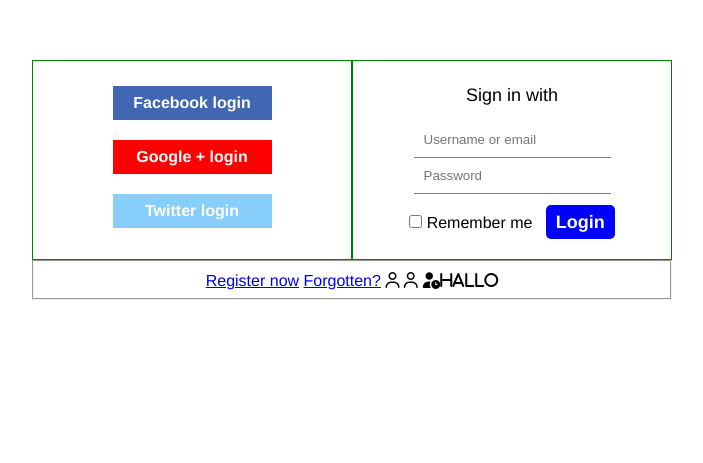
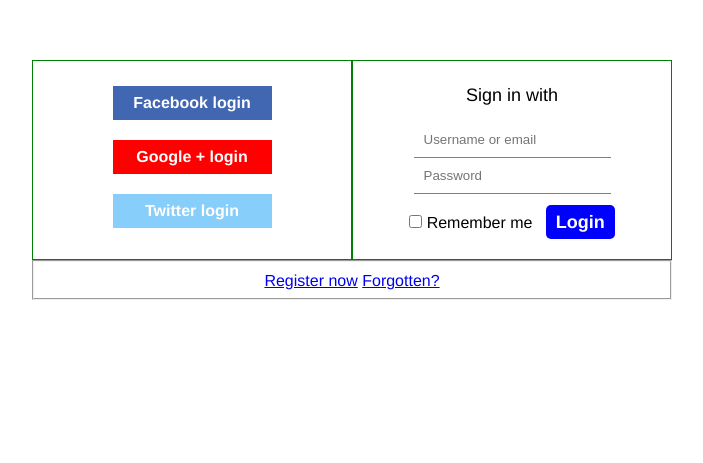
Before and after one commit to hamzadarej/Login-app, a plain HTML site: page index.html in a window 1280 px wide. Shown: the part 260-723 px from the top of the page, without its empty margins (288-991 px from the left). Drawn offline with Linux system fonts and the light colour scheme.

Commit message:
login page

```diff
--- a/index.html
+++ b/index.html
@@ -45,9 +45,7 @@
       <fieldset class="f">
         <a href="#">Register now</a>
         <a href="#">Forgotten?</a>
-        <i class="far fa-user"></i>
-        <i class="far fa-user"></i>
-        <i class="fas fa-user-clock">hallo</i>
+
       </fieldset>
     </div>
   </body>
```
